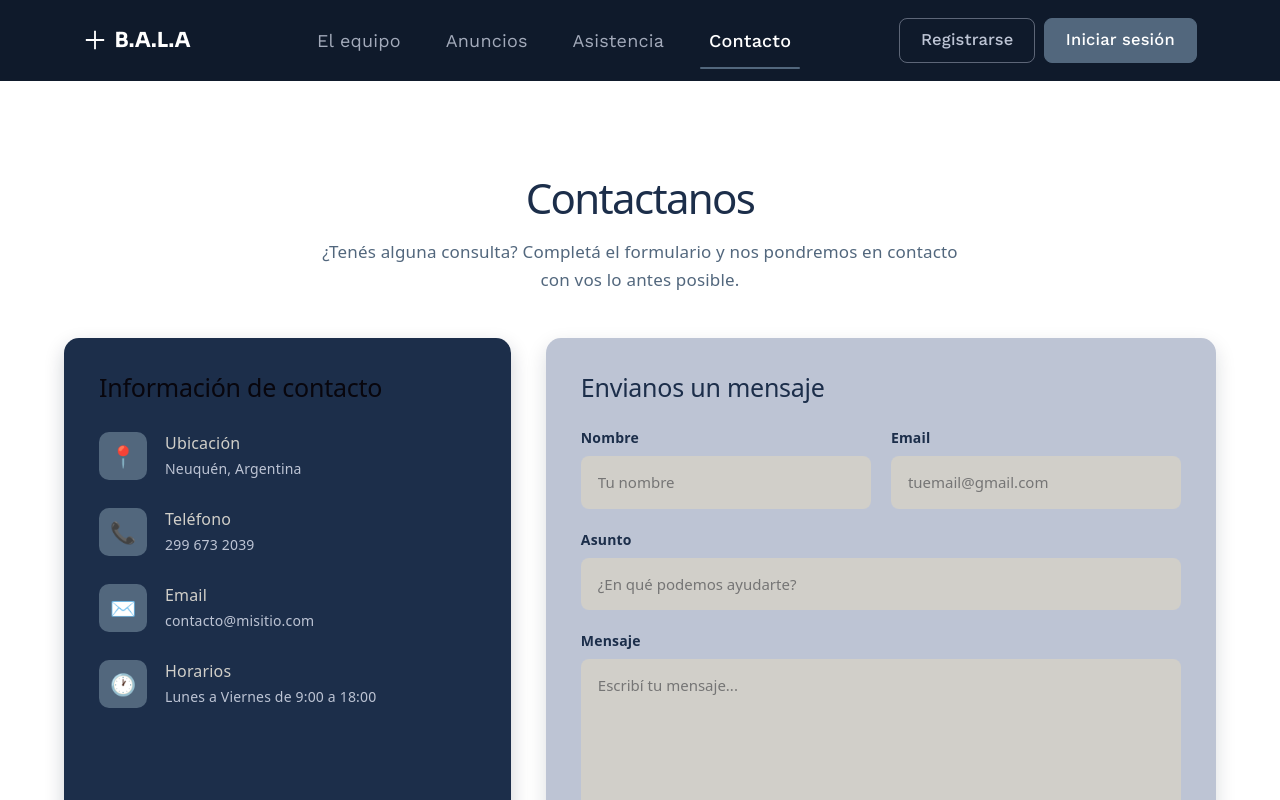
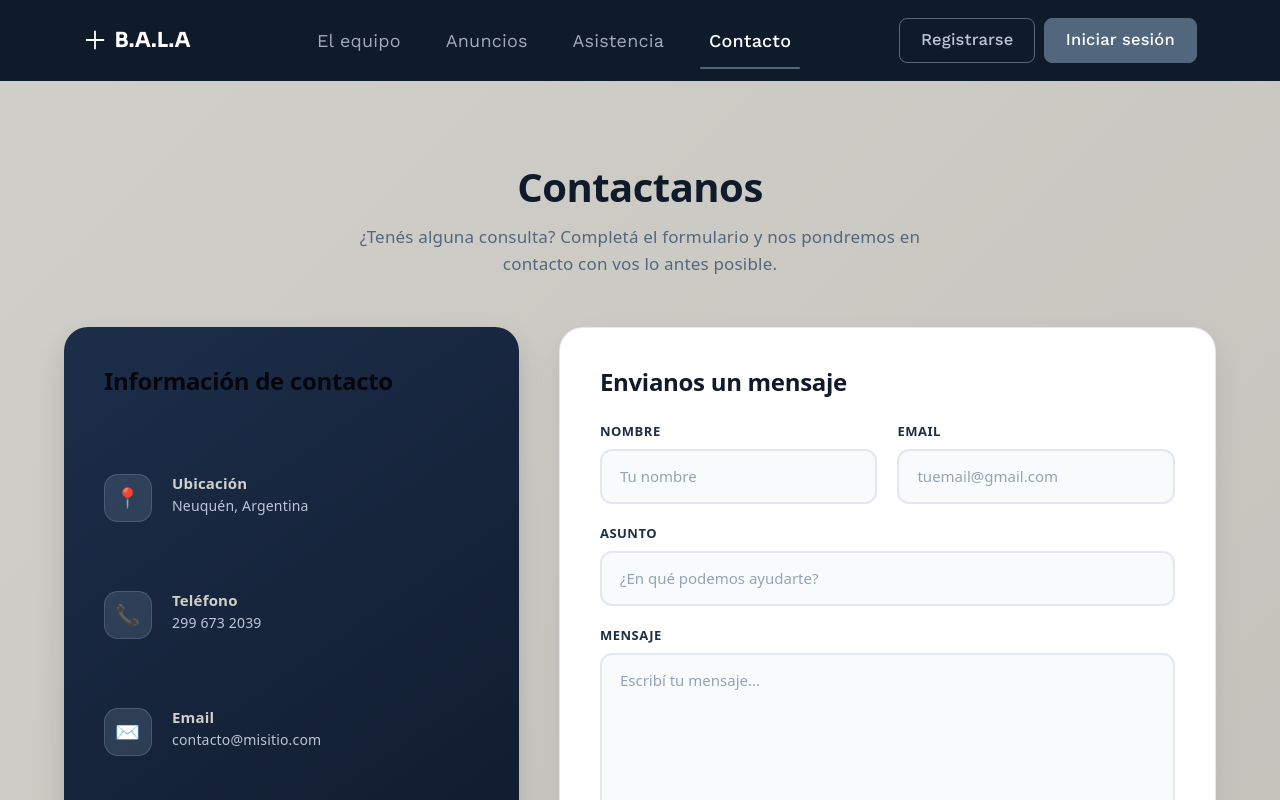
Before and after one commit to Leivaaldana/Gestion_BALA, a React (Vite) app: page /contacto in a window 1280 px wide. Shown: the top 800 px of the page. Built offline with nearby package versions, Linux system fonts and the light colour scheme.

Commit message:
Cambiando estilos CSS

```diff
--- a/src/estilos/Contactos.css
+++ b/src/estilos/Contactos.css
@@ -1,25 +1,24 @@
 /* =========================
-   PALETA DE COLORES
-   =========================
-
+   PALETA DE COLORES (Clínica)
    Azul oscuro:  #1C2E4A
    Azul gris:    #52677D
    Gris claro:   #BDC4D4
    Azul noche:   #0F1A2B
    Beige:        #D1CFC9
-*/
+========================= */
 
 /* RESET */
-* {
+*, *::before, *::after {
   margin: 0;
   padding: 0;
   box-sizing: border-box;
 }
 
 body {
-  font-family: Arial, Helvetica, sans-serif;
+  font-family: 'Inter', system-ui, -apple-system, sans-serif;
   background-color: #D1CFC9;
   color: #1C2E4A;
+  -webkit-font-smoothing: antialiased;
 }
 
 /* =========================
@@ -30,42 +29,7 @@ body {
   min-height: 100vh;
   display: flex;
   flex-direction: column;
-}
-
-/* =========================
-   HEADER
-   ========================= */
-
-.contacto-header {
-  background-color: #0F1A2B;
-  height: 75px;
-  padding: 0 8%;
-  display: flex;
-  align-items: center;
-  justify-content: space-between;
-}
-
-.logo {
-  color: #D1CFC9;
-  font-size: 26px;
-  font-weight: bold;
-}
-
-.contacto-header nav {
-  display: flex;
-  gap: 30px;
-}
-
-.contacto-header nav a {
-  color: #BDC4D4;
-  text-decoration: none;
-  font-size: 16px;
-  transition: 0.3s;
-}
-
-.contacto-header nav a:hover,
-.contacto-header nav a.activo {
-  color: #D1CFC9;
+  background: linear-gradient(135deg, #D1CFC9 0%, #c5c2bc 100%);
 }
 
 /* =========================
@@ -76,86 +40,124 @@ body {
   width: 90%;
   max-width: 1200px;
   margin: 0 auto;
-  padding: 60px 0;
+  padding: 50px 0;
   flex: 1;
 }
 
-/* INTRO */
+/* INTRO CON PERSONALIDAD */
 
 .contacto-intro {
   text-align: center;
-  margin-bottom: 45px;
+  margin-bottom: 50px;
 }
 
 .contacto-intro h1 {
-  color: #1C2E4A;
-  font-size: 42px;
-  margin-bottom: 15px;
+  color: #0F1A2B;
+  font-size: 40px;
+  font-weight: 800;
+  letter-spacing: -0.5px;
+  margin-bottom: 12px;
 }
 
 .contacto-intro p {
   color: #52677D;
-  max-width: 650px;
+  max-width: 600px;
   margin: auto;
   font-size: 17px;
   line-height: 1.6;
 }
 
 /* =========================
-   CONTENIDO CONTACTO
+   CONTENIDO CONTACTO (GRID)
    ========================= */
 
 .contacto-content {
   display: grid;
-  grid-template-columns: 0.8fr 1.2fr;
-  gap: 35px;
+  grid-template-columns: 0.9fr 1.3fr;
+  gap: 40px;
+  align-items: stretch;
 }
 
 /* =========================
-   INFORMACIÓN
+   INFORMACIÓN (TARJETA LATERAL)
    ========================= */
 
 .contacto-info {
-  background-color: #1C2E4A;
+  background: linear-gradient(145deg, #1C2E4A, #0F1A2B);
   color: #D1CFC9;
-  border-radius: 15px;
-  padding: 35px;
-  box-shadow: 0 8px 20px rgba(15, 26, 43, 0.2);
+  border-radius: 24px;
+  padding: 40px;
+  box-shadow: 0 14px 30px rgba(15, 26, 43, 0.15);
+  display: flex;
+  flex-direction: column;
+  justify-content: space-between;
+  position: relative;
+  overflow: hidden;
+}
+
+/* Detalle de diseño sutil en la tarjeta */
+.contacto-info::after {
+  content: '';
+  position: absolute;
+  bottom: -50px;
+  right: -50px;
+  width: 180px;
+  height: 180px;
+  background: rgba(82, 103, 125, 0.2);
+  border-radius: 50%;
+  z-index: 0;
+}
+
+.contacto-info > * {
+  position: relative;
+  z-index: 1;
 }
 
 .contacto-info h2 {
-  font-size: 25px;
-  margin-bottom: 30px;
+  font-size: 24px;
+  font-weight: 700;
+  margin-bottom: 35px;
+  letter-spacing: -0.3px;
 }
 
 .info-item {
   display: flex;
-  align-items: center;
-  gap: 18px;
-  margin-bottom: 28px;
+  align-items: flex-start;
+  gap: 20px;
+  margin-bottom: 25px;
 }
 
 .icono {
   width: 48px;
   height: 48px;
-  background-color: #52677D;
-  border-radius: 10px;
+  background-color: rgba(82, 103, 125, 0.4);
+  border: 1px solid rgba(189, 196, 212, 0.2);
+  border-radius: 14px;
+  flex-shrink: 0;
 
   display: flex;
   align-items: center;
   justify-content: center;
+  font-size: 20px;
+  transition: transform 0.3s ease;
+}
 
-  font-size: 21px;
+.info-item:hover .icono {
+  transform: scale(1.08);
+  background-color: #52677D;
 }
 
 .info-item h3 {
-  font-size: 16px;
-  margin-bottom: 5px;
+  font-size: 15px;
+  font-weight: 600;
+  margin-bottom: 4px;
+  color: #D1CFC9;
 }
 
 .info-item p {
   color: #BDC4D4;
   font-size: 14px;
+  line-height: 1.4;
 }
 
 /* =========================
@@ -163,16 +165,19 @@ body {
    ========================= */
 
 .contacto-form {
-  background-color: #BDC4D4;
-  border-radius: 15px;
-  padding: 35px;
-  box-shadow: 0 8px 20px rgba(15, 26, 43, 0.15);
+  background-color: #ffffff;
+  border-radius: 24px;
+  padding: 40px;
+  box-shadow: 0 14px 30px rgba(15, 26, 43, 0.08);
+  border: 1px solid rgba(189, 196, 212, 0.4);
 }
 
 .contacto-form h2 {
-  color: #1C2E4A;
-  font-size: 25px;
+  color: #0F1A2B;
+  font-size: 24px;
+  font-weight: 700;
   margin-bottom: 25px;
+  letter-spacing: -0.3px;
 }
 
 .form-row {
@@ -189,36 +194,45 @@ body {
 
 .campo label {
   color: #1C2E4A;
-  font-size: 14px;
-  font-weight: bold;
+  font-size: 13px;
+  font-weight: 700;
   margin-bottom: 8px;
+  text-transform: uppercase;
+  letter-spacing: 0.5px;
 }
 
 .campo input,
 .campo textarea {
   width: 100%;
-  border: 2px solid transparent;
-  border-radius: 8px;
-  padding: 13px 15px;
+  border: 2px solid #E2E8F0;
+  border-radius: 12px;
+  padding: 14px 18px;
 
-  background-color: #D1CFC9;
+  background-color: #F8FAFC;
   color: #0F1A2B;
 
   font-family: inherit;
   font-size: 15px;
 
   outline: none;
-  transition: 0.3s;
+  transition: all 0.3s ease;
+}
+
+.campo input::placeholder,
+.campo textarea::placeholder {
+  color: #94A3B8;
 }
 
 .campo input:focus,
 .campo textarea:focus {
   border-color: #52677D;
-  background-color: white;
+  background-color: #ffffff;
+  box-shadow: 0 0 0 4px rgba(82, 103, 125, 0.1);
 }
 
 .campo textarea {
   resize: vertical;
+  min-height: 120px;
 }
 
 /* =========================
@@ -228,23 +242,25 @@ body {
 .contacto-form button {
   width: 100%;
   border: none;
-  border-radius: 8px;
-
-  padding: 14px;
+  border-radius: 12px;
+  padding: 16px;
 
   background-color: #1C2E4A;
   color: #D1CFC9;
 
   font-size: 16px;
-  font-weight: bold;
+  font-weight: 700;
 
   cursor: pointer;
-  transition: 0.3s;
+  transition: all 0.3s ease;
+  box-shadow: 0 4px 12px rgba(28, 46, 74, 0.2);
 }
 
 .contacto-form button:hover {
   background-color: #0F1A2B;
   transform: translateY(-2px);
+  box-shadow: 0 6px 16px rgba(15, 26, 43, 0.3);
+  color: #ffffff;
 }
 
 /* =========================
@@ -255,40 +271,28 @@ body {
   background-color: #0F1A2B;
   color: #BDC4D4;
   text-align: center;
-  padding: 22px;
-  font-size: 14px;
+  padding: 25px;
+  font-size: 13px;
+  letter-spacing: 0.3px;
 }
 
 /* =========================
    RESPONSIVE
    ========================= */
 
-@media (max-width: 800px) {
-
-  .contacto-header {
-    height: auto;
-    padding: 20px;
-    flex-direction: column;
-    gap: 20px;
-  }
-
-  .contacto-header nav {
-    gap: 15px;
-    flex-wrap: wrap;
-    justify-content: center;
-  }
-
+@media (max-width: 850px) {
   .contacto-container {
     width: 92%;
-    padding: 40px 0;
+    padding: 30px 0;
   }
 
   .contacto-intro h1 {
-    font-size: 34px;
+    font-size: 32px;
   }
 
   .contacto-content {
     grid-template-columns: 1fr;
+    gap: 30px;
   }
 
   .form-row {
@@ -298,17 +302,12 @@ body {
 }
 
 @media (max-width: 450px) {
-
-  .contacto-header nav a {
-    font-size: 14px;
-  }
-
   .contacto-info,
   .contacto-form {
     padding: 25px;
   }
 
   .contacto-intro h1 {
-    font-size: 30px;
+    font-size: 28px;
   }
 }
```
